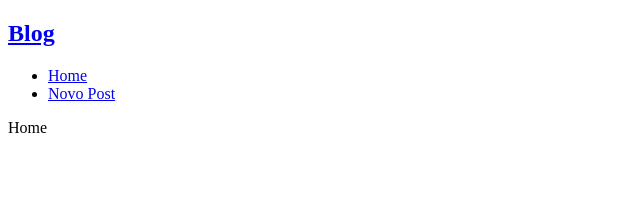
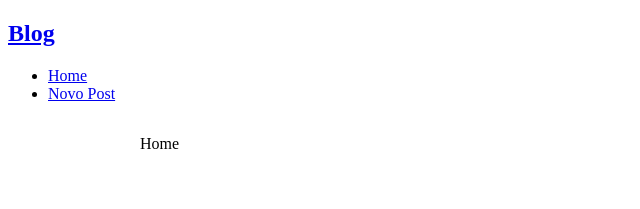
Before and after one commit to EdsonLLima/react-axios, a React (Vite) app: page / in a window 1280 px wide. Shown: the top 209 px of the page, without its empty margins (0-640 px from the left). Built offline with nearby package versions, Linux system fonts and the light colour scheme; a web font is replaced by a local one.

Commit message:
add style in component App

```diff
--- a/src/App.css
+++ b/src/App.css
@@ -0,0 +1,5 @@
+.container{
+    max-width: 1000px;
+    margin: 2rem auto;
+    padding: 0 2rem;
+}
```
